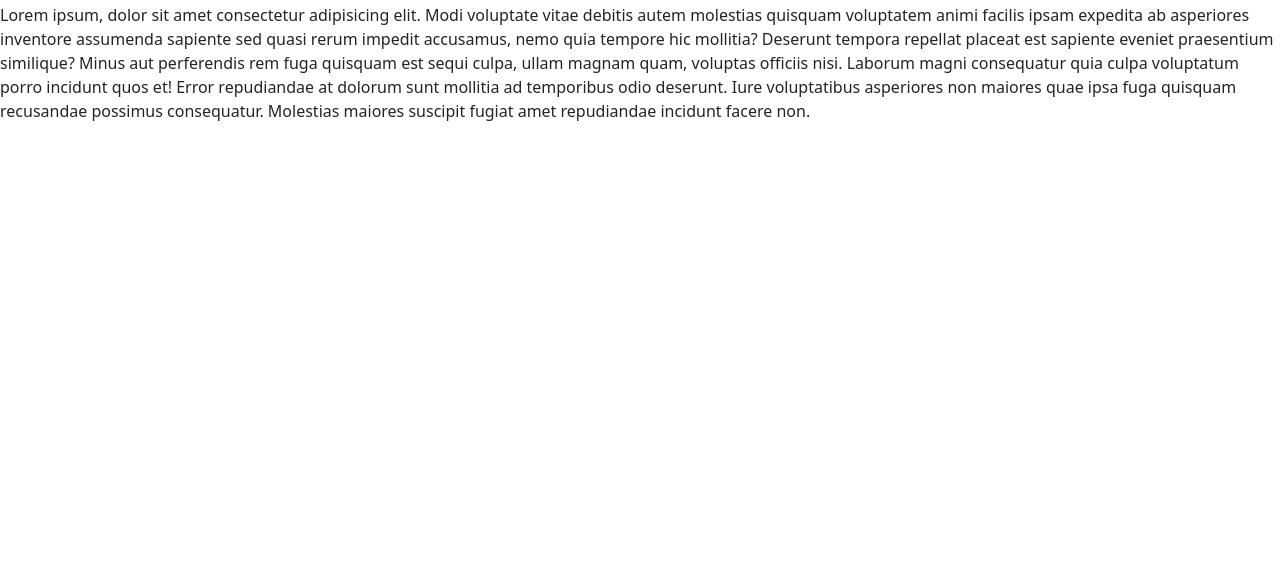
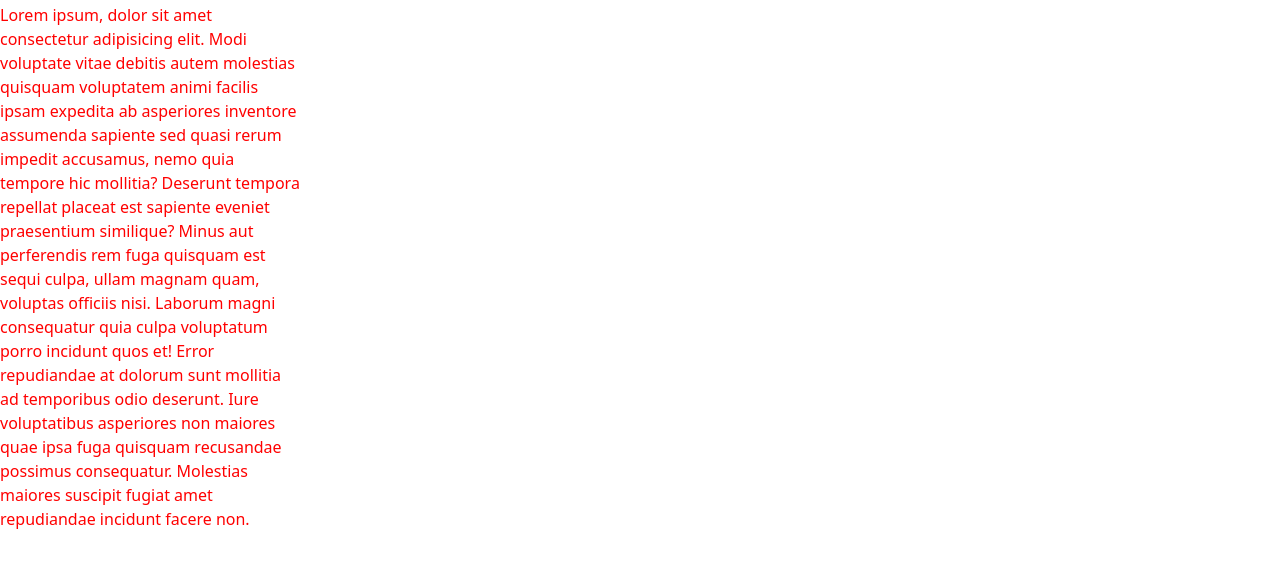
Before and after one commit to Diyorbek12345/CRM-application, a plain HTML site: page index.html in a window 1280 px wide. Shown: the part 53-616 px from the top of the page. Drawn offline with nearby package versions, Linux system fonts and the light colour scheme.

Commit message:
git styled

```diff
--- a/index.html
+++ b/index.html
@@ -7,6 +7,12 @@
     <link href="https://cdn.jsdelivr.net/npm/bootstrap@5.3.1/dist/css/bootstrap.min.css" rel="stylesheet" integrity="sha384-4bw+/aepP/YC94hEpVNVgiZdgIC5+VKNBQNGCHeKRQN+PtmoHDEXuppvnDJzQIu9" crossorigin="anonymous">
   </head>
   <body>
+    <style>
+      p{
+        color: red;
+        max-width: 300px;
+      }
+    </style>
     <h1>Hello, world!</h1>
     <p>Lorem ipsum, dolor sit amet consectetur adipisicing elit. Modi voluptate vitae debitis autem molestias quisquam voluptatem animi facilis ipsam expedita ab asperiores inventore assumenda sapiente sed quasi rerum impedit accusamus, nemo quia tempore hic mollitia? Deserunt tempora repellat placeat est sapiente eveniet praesentium similique? Minus aut perferendis rem fuga quisquam est sequi culpa, ullam magnam quam, voluptas officiis nisi. Laborum magni consequatur quia culpa voluptatum porro incidunt quos et! Error repudiandae at dolorum sunt mollitia ad temporibus odio deserunt. Iure voluptatibus asperiores non maiores quae ipsa fuga quisquam recusandae possimus consequatur. Molestias maiores suscipit fugiat amet repudiandae incidunt facere non.</p>
     <script src="https://cdn.jsdelivr.net/npm/bootstrap@5.3.1/dist/js/bootstrap.bundle.min.js" integrity="sha384-HwwvtgBNo3bZJJLYd8oVXjrBZt8cqVSpeBNS5n7C8IVInixGAoxmnlMuBnhbgrkm" crossorigin="anonymous"></script>
```
